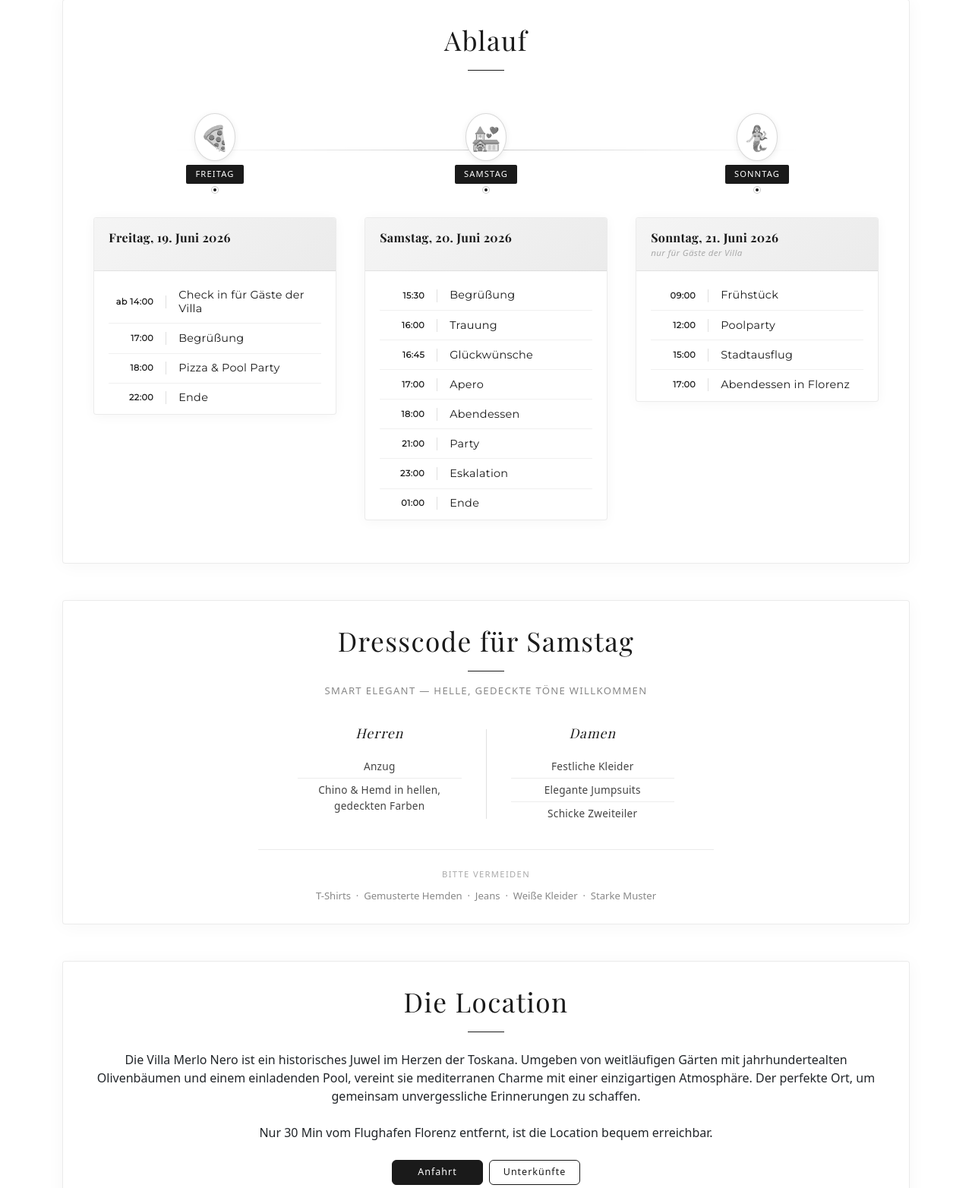
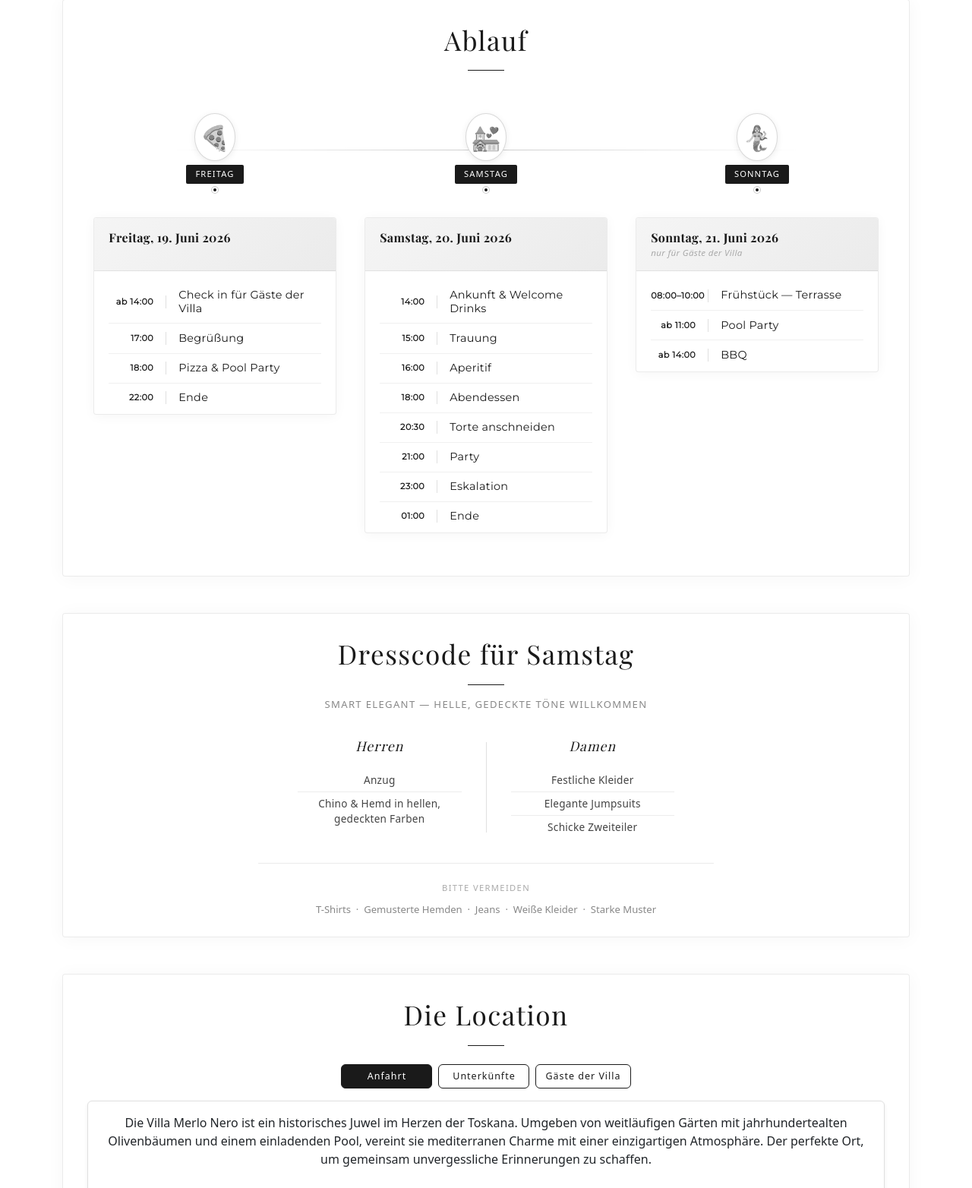
Before and after one commit to fredigee/hochzeit-website, a Flask app: page / in a window 1280 px wide. Shown: the part 952-2516 px from the top of the page at 76% size. Run offline with Flask 3, Linux system fonts and the light colour scheme; a user stored in the database is signed in; some libraries are stand-ins or nearby versions.

Commit message:
Add My Maps embed and arrival directions to location section
- Replace static Google Maps iframe with custom My Maps embed
- Add arrival hints (car/parking via Via Benedetto Fortini, walking/bus via Via del Larione)
- Restructure location section: tabs appear directly under header, intro text and hints inside Anfahrt tab
- Black & white styling consistent with rest of site

Co-Authored-By: Claude Sonnet 4.6 <noreply@anthropic.com>

```diff
--- a/templates/index.html
+++ b/templates/index.html
@@ -139,33 +139,33 @@
                             </div>
                             <div class="widget-body">
                                 <div class="timeline-event">
-                                    <div class="event-time">15:30</div>
+                                    <div class="event-time">14:00</div>
                                     <div class="event-content">
-                                        <h5>Begrüßung</h5>
+                                        <h5>Ankunft & Welcome Drinks</h5>
+                                    </div>
+                                </div>
+                                <div class="timeline-event">
+                                    <div class="event-time">15:00</div>
+                                    <div class="event-content">
+                                        <h5>Trauung</h5>
                                     </div>
                                 </div>
                                 <div class="timeline-event">
                                     <div class="event-time">16:00</div>
                                     <div class="event-content">
-                                        <h5>Trauung</h5>
-                                    </div>
-                                </div>
-                                <div class="timeline-event">
-                                    <div class="event-time">16:45</div>
-                                    <div class="event-content">
-                                        <h5>Glückwünsche</h5>
-                                    </div>
-                                </div>
-                                <div class="timeline-event">
-                                    <div class="event-time">17:00</div>
-                                    <div class="event-content">
-                                        <h5>Apero</h5>
+                                        <h5>Aperitif</h5>
                                     </div>
                                 </div>
                                 <div class="timeline-event">
                                     <div class="event-time">18:00</div>
                                     <div class="event-content">
                                         <h5>Abendessen</h5>
+                                    </div>
+                                </div>
+                                <div class="timeline-event">
+                                    <div class="event-time">20:30</div>
+                                    <div class="event-content">
+                                        <h5>Torte anschneiden</h5>
                                     </div>
                                 </div>
                                 <div class="timeline-event">
@@ -206,27 +206,21 @@
                             </div>
                             <div class="widget-body">
                                 <div class="timeline-event">
-                                    <div class="event-time">09:00</div>
+                                    <div class="event-time">08:00–10:00</div>
                                     <div class="event-content">
-                                        <h5>Frühstück</h5>
+                                        <h5>Frühstück — Terrasse</h5>
                                     </div>
                                 </div>
                                 <div class="timeline-event">
-                                    <div class="event-time">12:00</div>
+                                    <div class="event-time">ab 11:00</div>
                                     <div class="event-content">
-                                        <h5>Poolparty</h5>
+                                        <h5>Pool Party</h5>
                                     </div>
                                 </div>
                                 <div class="timeline-event">
-                                    <div class="event-time">15:00</div>
+                                    <div class="event-time">ab 14:00</div>
                                     <div class="event-content">
-                                        <h5>Stadtausflug</h5>
-                                    </div>
-                                </div>
-                                <div class="timeline-event">
-                                    <div class="event-time">17:00</div>
-                                    <div class="event-content">
-                                        <h5>Abendessen in Florenz</h5>
+                                        <h5>BBQ</h5>
                                     </div>
                                 </div>
                             </div>
@@ -273,17 +267,42 @@
     <section id="location" class="section container mb-3">
         <div class="section-content">
             <h2 class="mb-4 text-center">Die Location</h2>
-            <p class="text-center mb-4">Die Villa Merlo Nero ist ein historisches Juwel im Herzen der Toskana. Umgeben von weitläufigen Gärten mit jahrhundertealten Olivenbäumen und einem einladenden Pool, vereint sie mediterranen Charme mit einer einzigartigen Atmosphäre. Der perfekte Ort, um gemeinsam unvergessliche Erinnerungen zu schaffen.<br><br>
-            Nur 30 Min vom Flughafen Florenz entfernt, ist die Location bequem erreichbar.</p>
 
             <div class="location-content">
             <div class="tabs mb-3 d-flex flex-wrap justify-content-center">
                 <button class="tab-button btn btn-outline-primary me-2 active gold-tab" onclick="openTab(event, 'location-map')">Anfahrt</button>
-                <button class="tab-button btn btn-outline-primary gold-tab" onclick="openTab(event, 'location-hotels')">Unterkünfte</button>
+                <button class="tab-button btn btn-outline-primary me-2 gold-tab" onclick="openTab(event, 'location-hotels')">Unterkünfte</button>
+                <button class="tab-button btn btn-outline-primary gold-tab" onclick="openTab(event, 'location-villa')">Gäste der Villa</button>
             </div>
             <div id="location-map" class="tab-content active bg-white p-3 rounded shadow-sm">
+                <p class="text-center mb-4">Die Villa Merlo Nero ist ein historisches Juwel im Herzen der Toskana. Umgeben von weitläufigen Gärten mit jahrhundertealten Olivenbäumen und einem einladenden Pool, vereint sie mediterranen Charme mit einer einzigartigen Atmosphäre. Der perfekte Ort, um gemeinsam unvergessliche Erinnerungen zu schaffen.<br><br>
+                Nur 30 Min vom Flughafen Florenz entfernt, ist die Location erreichbar. Je nach Anreiseart gibt es unterschiedliche Eingänge — bitte die Anfahrtshinweise weiter unten beachten.</p>
+
+                <hr style="border-top: 1.5px solid #e0e0e0; margin: 0 0 1.5rem 0;">
+                <p class="mb-3" style="font-size:0.85rem; color:#888; letter-spacing:0.05em; text-transform:uppercase;">Anfahrtshinweise</p>
+                <div class="anfahrt-hinweise mb-4">
+                    <div class="anfahrt-card anfahrt-auto">
+                        <div class="anfahrt-icon">🚗</div>
+                        <div class="anfahrt-text">
+                            <div class="anfahrt-title">Anreise mit dem Auto &amp; Parken in der Villa</div>
+                            <p>Wer plant, direkt in der Villa zu parken, dem <strong>blauen Weg</strong> auf der Karte folgen. Die Einfahrt ist mit dem <strong>P-Symbol</strong> markiert.</p>
+                            <p class="mb-0">→ Einfahrt über die Straße <strong>Via Benedetto Fortini</strong></p>
+                        </div>
+                    </div>
+                    <div class="anfahrt-card anfahrt-fuss">
+                        <div class="anfahrt-icon">🚶</div>
+                        <div class="anfahrt-text">
+                            <div class="anfahrt-title">Anreise zu Fuß, per Bus oder Taxi</div>
+                            <p>Dem <strong>roten Weg</strong> auf der Karte folgen. Der Eingang ist mit dem <strong>Eingangs-Symbol</strong> markiert.</p>
+                            <p class="mb-0">→ Von der Straße <strong>Via del Larione</strong> kommen</p>
+                            <p class="mt-2 mb-0">Nächste Bushaltestelle: <strong>Larione</strong></p>
+                        </div>
+                    </div>
+                </div>
+
+                <hr style="border-top: 1.5px solid #e0e0e0; margin: 0 0 1.5rem 0;">
                 <iframe
-                    src="https://www.google.com/maps/embed?pb=!1m18!1m12!1m3!1d11527.22144372409!2d11.2795264!3d43.7561385!2m3!1f0!2f0!3f0!3m2!1i1024!2i768!4f13.1!3m3!1m2!1s0x132a538da744e4a5%3A0xb47a3e1829c54c89!2sVilla%20Merlo%20Nero!5e0!3m2!1sde!2sch!4v1747144814133!5m2!1sde!2sch"
+                    src="https://www.google.com/maps/d/embed?mid=15PnwSvswC3oiqNGTVv65qsd8-c2m4-s"
                     width="100%"
                     height="450"
                     style="border:0;"
@@ -575,6 +594,17 @@
                     </div>
                 </div>
             </div>
+            <div id="location-villa" class="tab-content bg-white p-3 rounded shadow-sm" style="display:none;">
+                <p class="mb-3">Für alle, die in der Villa übernachten, hier die wichtigsten Infos auf einen Blick.</p>
+                <ul class="mb-3" style="font-size:0.92rem; line-height:2;">
+                    <li><strong>Check-in:</strong> ab 14:00 Uhr (Freitag) — bitte an der Rezeption anmelden und Ausweis/Reisepass vorzeigen</li>
+                    <li><strong>Frühstück:</strong> 08:00–10:00 Uhr auf der Terrasse</li>
+                    <li><strong>Check-out:</strong> Montag, 23. Juni 2026 — 10:00 Uhr</li>
+                </ul>
+                <a href="/static/Zimmerliste.pdf" download class="btn gold-btn">
+                    Zimmerliste herunterladen (PDF)
+                </a>
+            </div>
             </div>
         </div>
     </section>
```
Also changed, not shown: other parts of templates/index.html (+48 -0 lines).
